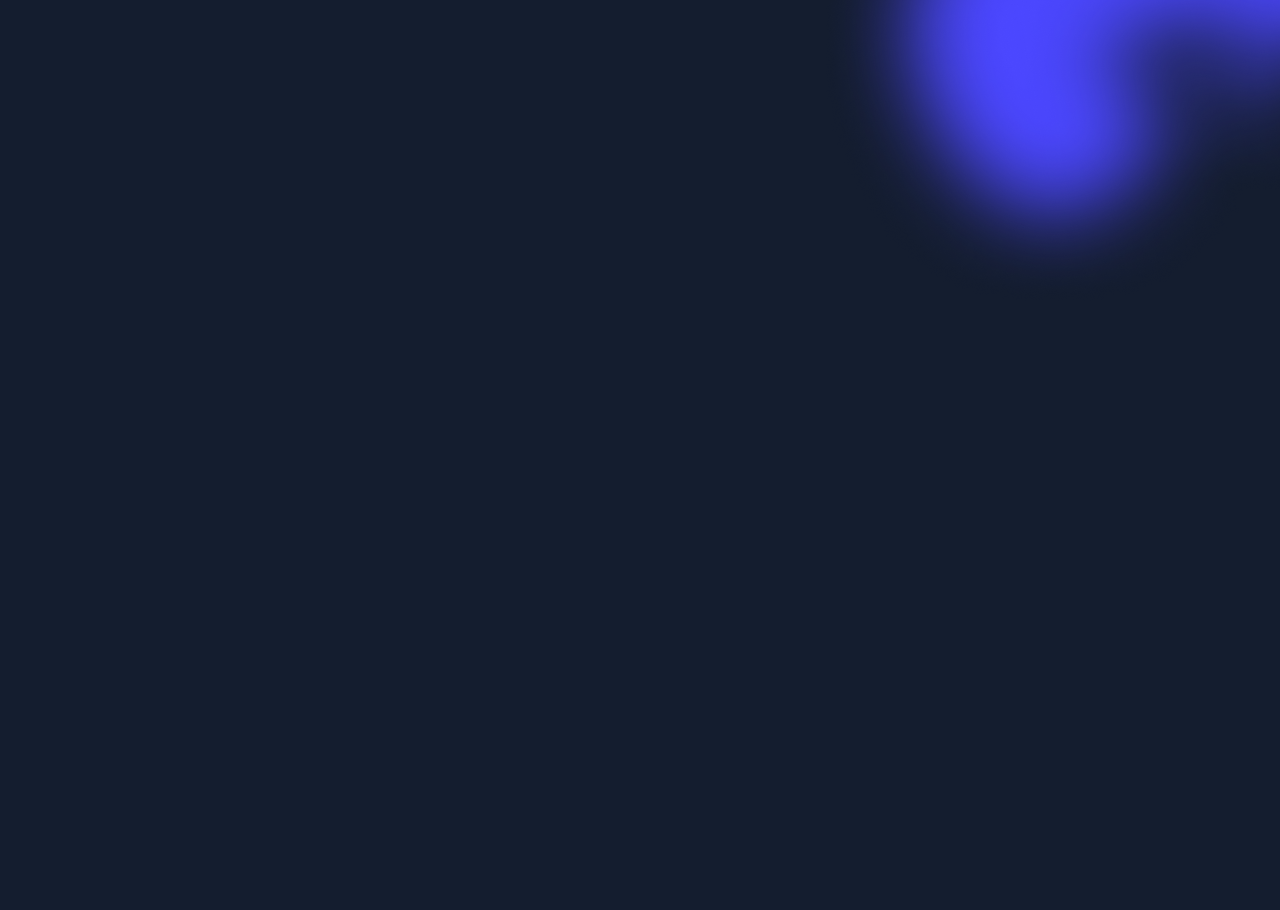
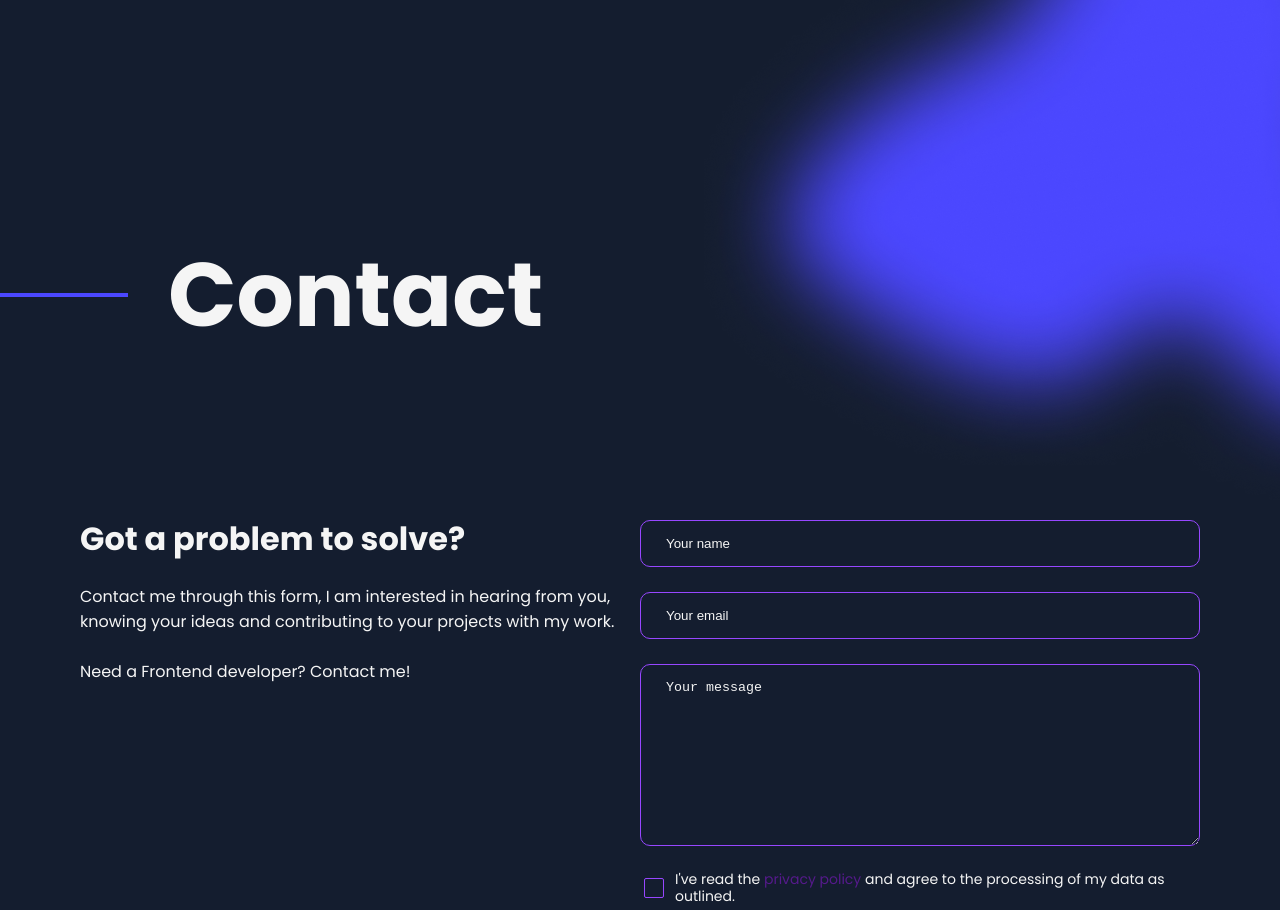
Before and after one commit to erdaltok/Portfolio, an Angular app: page / in a window 1280 px wide. Shown: the part 4460-5370 px from the top of the page. Before the commit the page ends 4768 px from the top, so only its background shows below. Built offline with nearby package versions, Linux system fonts and the light colour scheme.

Commit message:
contact section html css ready

```diff
--- /dev/null
+++ b/src/app/main-content/content-components/contact/contact.component.html
@@ -0,0 +1,82 @@
+<div class="contact-section">
+
+<div class="contacts-headline">
+    <div class="small-line-contact"></div>
+    <h2>Contact</h2>
+</div>
+
+
+<div class="contacts-wrapper">
+
+
+    <div class="contacts-left-side">
+            <h3>Got a problem to solve?</h3>
+            <br>
+            <span>Contact me through this form, I am interested in hearing from you, knowing your ideas and contributing to your projects
+            with my work.</span><br>
+            <br>
+
+            <span>Need a Frontend developer? Contact me!</span>
+    </div>
+
+
+    <div class="contacts-right-side">
+
+        <form>
+            <div class="form-group">
+        <input type="text" class="form-control" name="name-contact"
+                    placeholder="Your name" required="required">
+            </div>
+
+            <div class="form-group">
+            <input type="email" class="form-control" name="email_contact"
+                    placeholder="Your email">
+            </div>
+
+            <div class="form-group">
+
+                <textarea class="form-control" name="message-contact" placeholder="Your message" rows="10" required="required"></textarea>
+            </div>
+            <div class="privacy-check-info">
+                <input class="checkbox" type="checkbox" name="my-checkbox" id="opt-in" />
+                <label for="opt-in">I've read the <a href="">privacy policy</a> and agree to the processing of my data as outlined.</label>
+            </div>
+
+
+        </form>
+    </div>
+
+
+
+
+
+
+
+
+
+
+
+
+
+
+
+</div>
+
+
+
+
+
+
+
+
+
+
+
+
+
+
+
+
+
+
+</div>
--- /dev/null
+++ b/src/app/main-content/content-components/contact/contact.component.scss
@@ -0,0 +1,145 @@
+@import "../../../../styles.scss";
+
+.contact-section {
+    max-width: 1920px;
+    width: 100%;
+    min-height: 80vh;
+    // display: flex;
+    position: relative;
+    margin-top: 150px;
+}
+
+.contacts-wrapper {
+    display: flex;
+    justify-content: space-evenly;
+}
+
+.contacts-headline {
+    display: flex;
+    align-items: center;
+    max-height: 50px;
+    gap: 40px;
+    margin-bottom: 200px;
+
+    .small-line-contact {
+        width: 10%;
+        height: 4px;
+        background-color: #4b47ff;
+    }
+
+    h2 {
+        font-weight: 700;
+        font-size: 90px;
+        line-height: 108px;
+    }
+}
+
+.form-group {
+    display: flex;
+    flex-direction: column;
+    margin-bottom: 25px;
+
+    ::placeholder {
+        color: whitesmoke;
+        opacity: 1;
+    }
+}
+
+.form-control {
+    gap: 20px;
+    padding: 15px 25px 15px 25px;
+    border: 1px solid #9747ff;
+    border-radius: 10px;
+    background-color: transparent;
+}
+
+/* Labels for checked inputs */
+input:checked + label {
+  color: #9747ff;
+}
+
+   .checkbox {
+        width: 16px;
+        height: 16px;
+
+        &:hover {
+            // border-radius: 100%;
+            // background-color: #183771;
+            cursor: pointer;
+        }
+    }
+
+input[type="checkbox"] {
+        appearance: none;
+        -webkit-appearance: none;
+        -moz-appearance: none;
+        background-color: transparent;
+        border-radius: 2px;
+        border: 1px solid #9747ff;
+        min-width: 20px;
+        height: 20px;
+        outline: none;
+        cursor: pointer;
+    }
+
+  input[type="checkbox"]:checked {
+        border-color: green;
+    }
+
+        input[type="checkbox"]:checked::before {
+        content: "";
+        display: inline-block;
+        width: 6px;
+        height: 12px;
+        border: solid green;
+        border-width: 0 2px 2px 0;
+        transform: rotate(45deg);
+        position: relative;
+        top: -1px;
+        left: 5px;
+    }
+
+
+    .privacy-check-info {
+        display: flex;
+        align-items: center;
+        gap: 8px;
+
+        a {
+            text-decoration: none;
+
+
+            &:hover {
+                text-decoration: underline;
+            }
+        }
+
+        label {
+            font-size: 14px;
+            line-height: 16.8px;
+        }
+    }
+
+.contacts-left-side {
+    width: 600px;
+    margin-left: 80px;
+
+    h3 {
+        font-weight: 700;
+        font-size: 32px;
+        line-height: 38.4px;
+        margin: 0;
+    }
+
+    span {
+        font-weight: 400;
+        font-size: 16px;
+        line-height: 19.2px;
+        margin-bottom: 40px;
+    }
+}
+
+.contacts-right-side {
+    width: 600px;
+    margin-right: 80px;
+}
--- a/src/app/main-content/content-components/content-components.component.html
+++ b/src/app/main-content/content-components/content-components.component.html
@@ -5,5 +5,6 @@
 <app-about-me></app-about-me>
 <app-skills></app-skills>
 <app-portfolio-projects></app-portfolio-projects>
+<app-contact></app-contact>
 
 </div>
--- a/src/app/main-content/content-components/content-components.component.ts
+++ b/src/app/main-content/content-components/content-components.component.ts
@@ -5,11 +5,12 @@ import { ReferencesComponent } from './references/references.component';
 import { AboutMeComponent } from './about-me/about-me.component';
 import { SkillsComponent } from './skills/skills.component';
 import { PortfolioProjectsComponent } from './portfolio-projects/portfolio-projects.component';
+import { ContactComponent } from './contact/contact.component';
 
 @Component({
   selector: 'app-content-components',
   standalone: true,
-  imports: [CommonModule, LandingPageComponent, ReferencesComponent, AboutMeComponent, SkillsComponent, PortfolioProjectsComponent],
+  imports: [CommonModule, LandingPageComponent, ReferencesComponent, AboutMeComponent, SkillsComponent, PortfolioProjectsComponent, ContactComponent],
   templateUrl: './content-components.component.html',
   styleUrl: './content-components.component.scss'
 })
--- a/src/app/main-content/content-components/portfolio-projects/portfolio-projects.component.scss
+++ b/src/app/main-content/content-components/portfolio-projects/portfolio-projects.component.scss
@@ -89,9 +89,10 @@ h2 {
 
         .shadow-portfolio {
             position: absolute;
-            right: -378px;
-            bottom: -849px;
+            right: -303px;
+            bottom: -1097px;
             z-index: -20;
+            rotate: -90deg;
         }
 
         h3 {
--- a/src/app/main-content/content-components/portfolio-projects/portfolio-projects.component.ts
+++ b/src/app/main-content/content-components/portfolio-projects/portfolio-projects.component.ts
@@ -1,9 +1,10 @@
+import { CommonModule } from '@angular/common';
 import { Component } from '@angular/core';
 
 @Component({
   selector: 'app-portfolio-projects',
   standalone: true,
-  imports: [],
+  imports: [CommonModule],
   templateUrl: './portfolio-projects.component.html',
   styleUrl: './portfolio-projects.component.scss'
 })
--- a/src/app/main-content/header/header.component.scss
+++ b/src/app/main-content/header/header.component.scss
@@ -12,6 +12,7 @@ header {
     left: 0;
     top: 0;
     z-index: 99;
+
 }
 
 nav {
@@ -19,6 +20,7 @@ nav {
     background-color: #141d2f;
     width: 100%;
     max-width: 1920px;
+
 
     a {
         @include dFlex;
```
Also changed, not shown: src/app/main-content/content-components/contact/contact.component.ts (added, +13 -0 lines), 1 other file (tests, documents, lock files or other folders).
